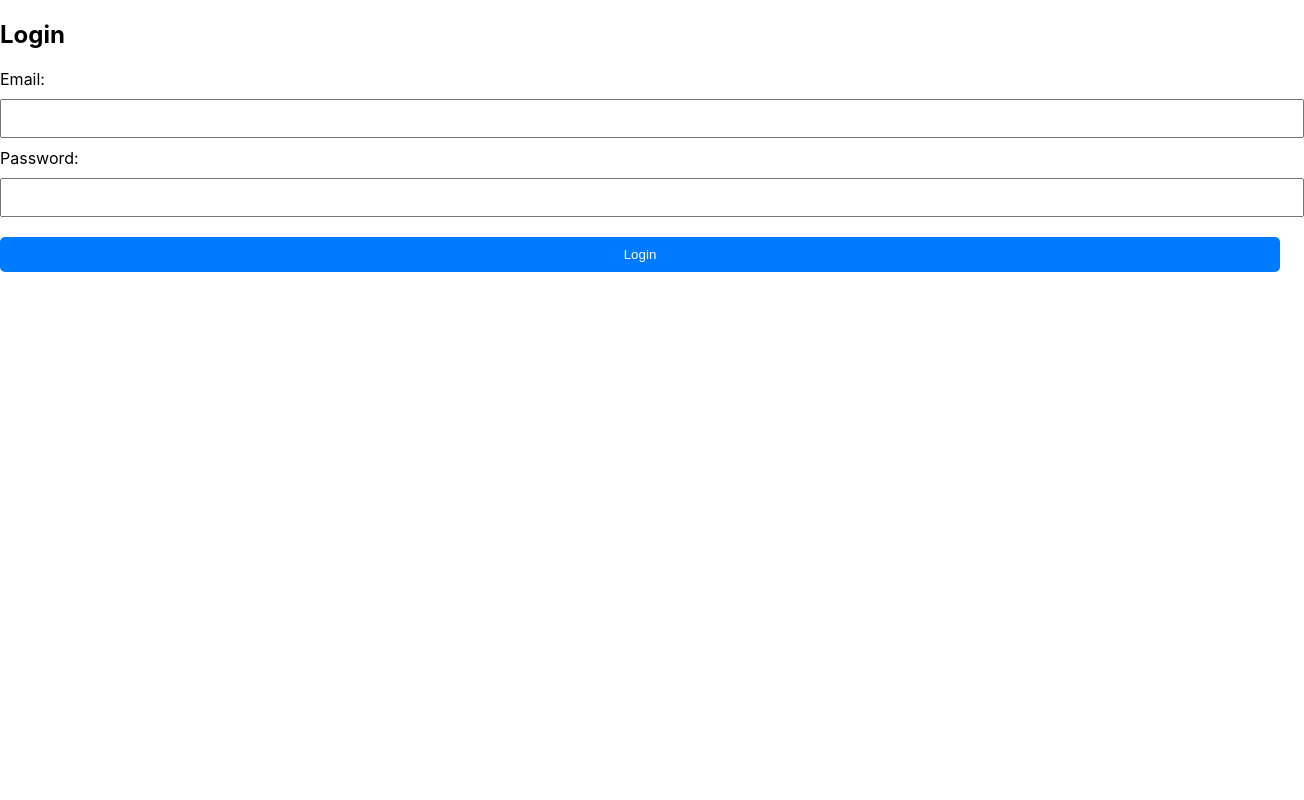
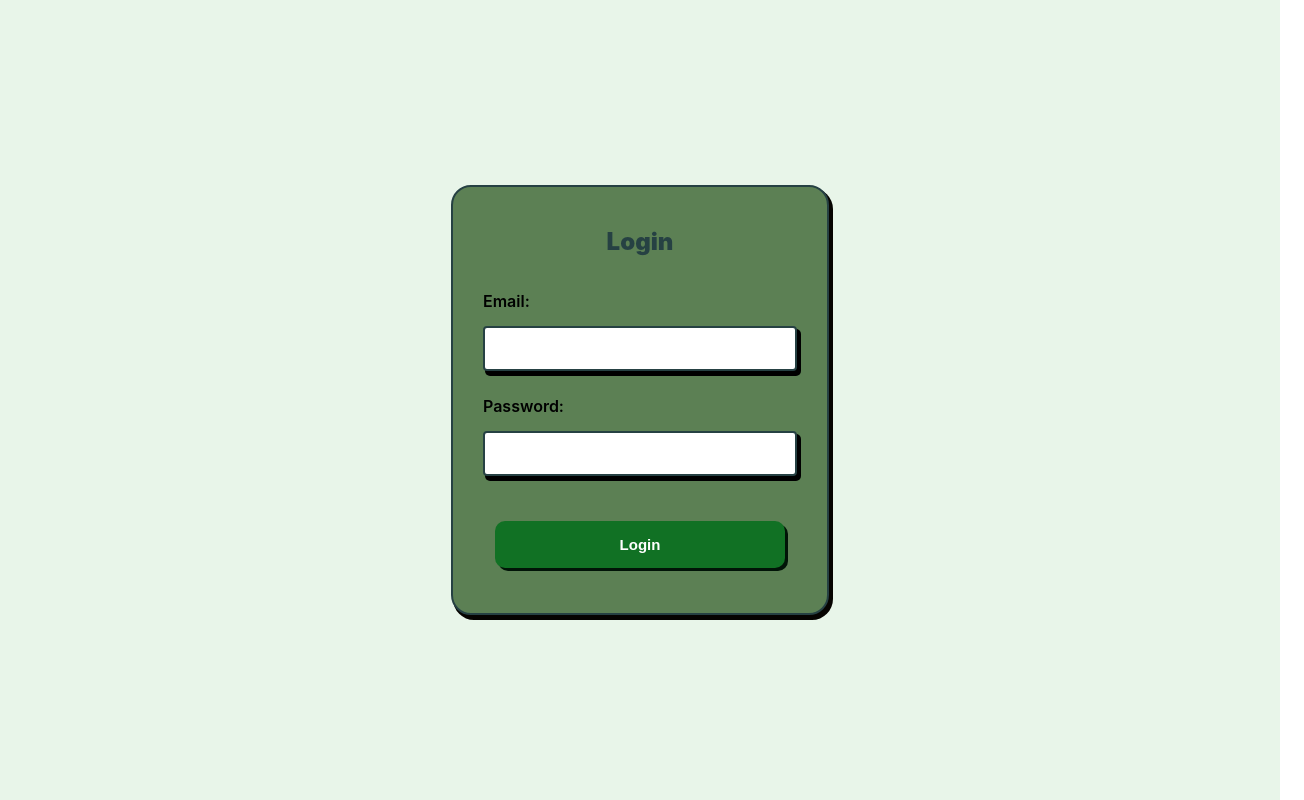
Before and after one commit to anushkac1/Emissioner, a React (Create React App) app in the folder frontend/: page /login in a window 1280 px wide. Shown: the whole page, 1304 px wide, since content can reach past the window. Built offline with nearby package versions, Linux system fonts and the light colour scheme.

Commit message:
Login page UI

```diff
--- a/frontend/src/App.css
+++ b/frontend/src/App.css
@@ -111,3 +111,86 @@ button:hover {
 .delete-btn:hover {
   background-color: #c0392b;
 }
+
+
+/* login page */
+
+.container {
+  display: flex;
+  align-items: center;
+  justify-content: center;
+  flex-direction: column;
+  text-align: center;
+  height: 100vh; /* Full height of the viewport */
+  margin: 0; /* Reset default margins */
+  background-color: #e8f5e9;
+}
+
+.form_area {
+  display: flex;
+  justify-content: center;
+  align-items: center;
+  flex-direction: column;
+  background-color: #5c8054;
+  height: auto;
+  width: auto;
+  padding: 20px; /* Added padding for spacing */
+  border: 2px solid #264143;
+  border-radius: 20px;
+  box-shadow: 3px 4px 0px 1px #060401;
+}
+
+.title {
+  color: #264143;
+  font-weight: 900;
+  font-size: 1.5em;
+  margin-top: 20px;
+}
+
+.sub_title {
+  font-weight: 600;
+  margin: 5px 0;
+}
+
+.form_group {
+  display: flex;
+  flex-direction: column;
+  align-items: baseline;
+  margin: 10px;
+}
+
+.form_style {
+  outline: none;
+  border: 2px solid #264143;
+  box-shadow: 3px 4px 0px 1px #000000;
+  width: 290px;
+  padding: 12px 10px;
+  border-radius: 4px;
+  font-size: 15px;
+}
+
+.form_style:focus, .btn:focus {
+  transform: translateY(4px);
+  box-shadow: 1px 2px 0px 0px #63d670;
+}
+
+.btn {
+  padding: 15px;
+  margin: 25px 0px;
+  width: 290px;
+  font-size: 15px;
+  background: #117124;
+  border-radius: 10px;
+  font-weight: 800;
+  box-shadow: 3px 3px 0px 0px #011407;
+}
+
+.btn:hover {
+  opacity: .9;
+}
+
+.link {
+  font-weight: 800;
+  color: #264143;
+  padding: 5px;
+}
--- a/frontend/src/components/login.js
+++ b/frontend/src/components/login.js
@@ -1,49 +1,58 @@
+
 import React, { useState } from 'react';
 import axios from 'axios';
 import { useNavigate } from 'react-router-dom';
-
 
 const LoginPage = () => {
   const [email, setEmail] = useState('');
   const [password, setPassword] = useState('');
   const [error, setError] = useState('');
-  const navigate = useNavigate(); // Hook for navigation
+  const navigate = useNavigate();
 
   const handleLogin = async (e) => {
     e.preventDefault();
-
     try {
-    console.log(email);
-    console.log(password);
       const response = await axios.post('http://127.0.0.1:4444/login', { email, password });
-      console.log(response);
-
       if (response.data.token) {
-        localStorage.setItem('authToken', response.data.token); // Store JWT token
-        console.log("navigating");
-        navigate('/emission-checker'); // Redirect to EmissionChecker
+        localStorage.setItem('authToken', response.data.token);
+        navigate('/emission-checker');
       }
-
     } catch (err) {
-      setError('incorrect credentials');
+      setError('Incorrect credentials');
     }
   };
 
   return (
-    <div>
-      <h2>Login</h2>
-      {error && <p>{error}</p>}
-      <form onSubmit={handleLogin}>
-        <div>
-          <label>Email:</label>
-          <input type="email" value={email} onChange={(e) => setEmail(e.target.value)} required />
-        </div>
-        <div>
-          <label>Password:</label>
-          <input type="password" value={password} onChange={(e) => setPassword(e.target.value)} required />
-        </div>
-        <button type="submit">Login</button>
-      </form>
+    <div className="container">
+      <div className="form_area">
+        <h2 className="title">Login</h2>
+        {error && <p className="sub_title">{error}</p>}
+        <form onSubmit={handleLogin}>
+          <div className="form_group">
+            <label htmlFor="email" className="sub_title">Email:</label>
+            <input
+              id="email"
+              type="email"
+              value={email}
+              onChange={(e) => setEmail(e.target.value)}
+              className="form_style"
+              required
+            />
+          </div>
+          <div className="form_group">
+            <label htmlFor="password" className="sub_title">Password:</label>
+            <input
+              id="password"
+              type="password"
+              value={password}
+              onChange={(e) => setPassword(e.target.value)}
+              className="form_style"
+              required
+            />
+          </div>
+          <button type="submit" className="btn">Login</button>
+        </form>
+      </div>
     </div>
   );
 };
```
Also changed, not shown: frontend/src/components/profilePage.js (added).
